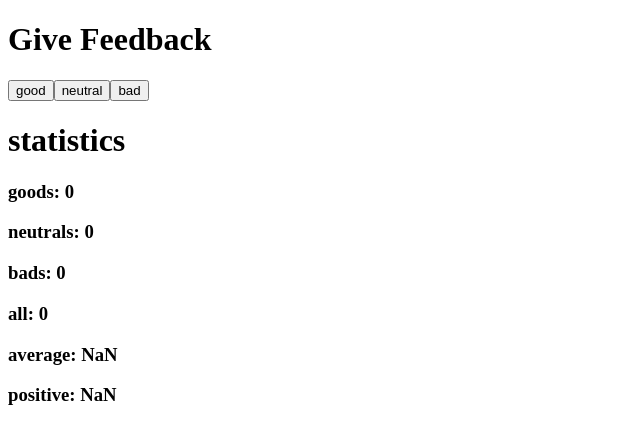
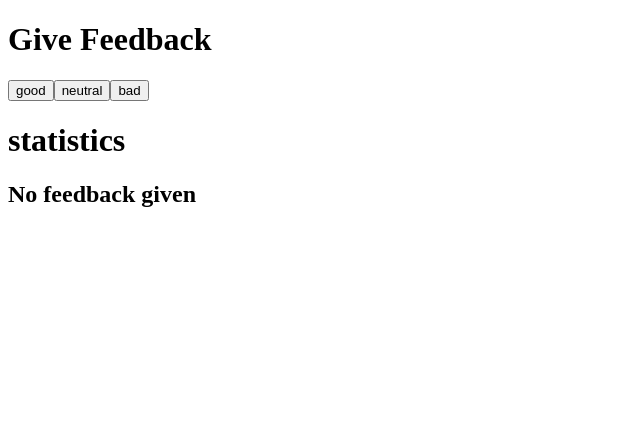
Before and after one commit to tomasda7/FullStack-Open, a React (Create React App) app in the folder part1/unicafe/: page / in a window 1280 px wide. Shown: the top 444 px of the page, without its empty margins (0-640 px from the left). Built offline with nearby package versions, Linux system fonts and the light colour scheme.

Commit message:
Done exercise 9 of part1

```diff
--- a/part1/unicafe/src/App.js
+++ b/part1/unicafe/src/App.js
@@ -19,6 +19,8 @@ const Button = ({handleClick, text}) => {
 }
 
 const Statistics = ({good, neutral, bad, score, total}) => {
+
+  if(good !== 0 || neutral !== 0 || bad !== 0) {
     return (
       <>
         <h3>goods: {good}</h3>
@@ -29,6 +31,11 @@ const Statistics = ({good, neutral, bad, score, total}) => {
         <h3>positive: {(good / total) * 100}</h3>
       </>
     )
+  } else {
+    return (
+      <h2>No feedback given</h2>
+    )
+  }
 }
 
 const App = () => {
```
Lines whose indentation alone changed are shown as unchanged.
